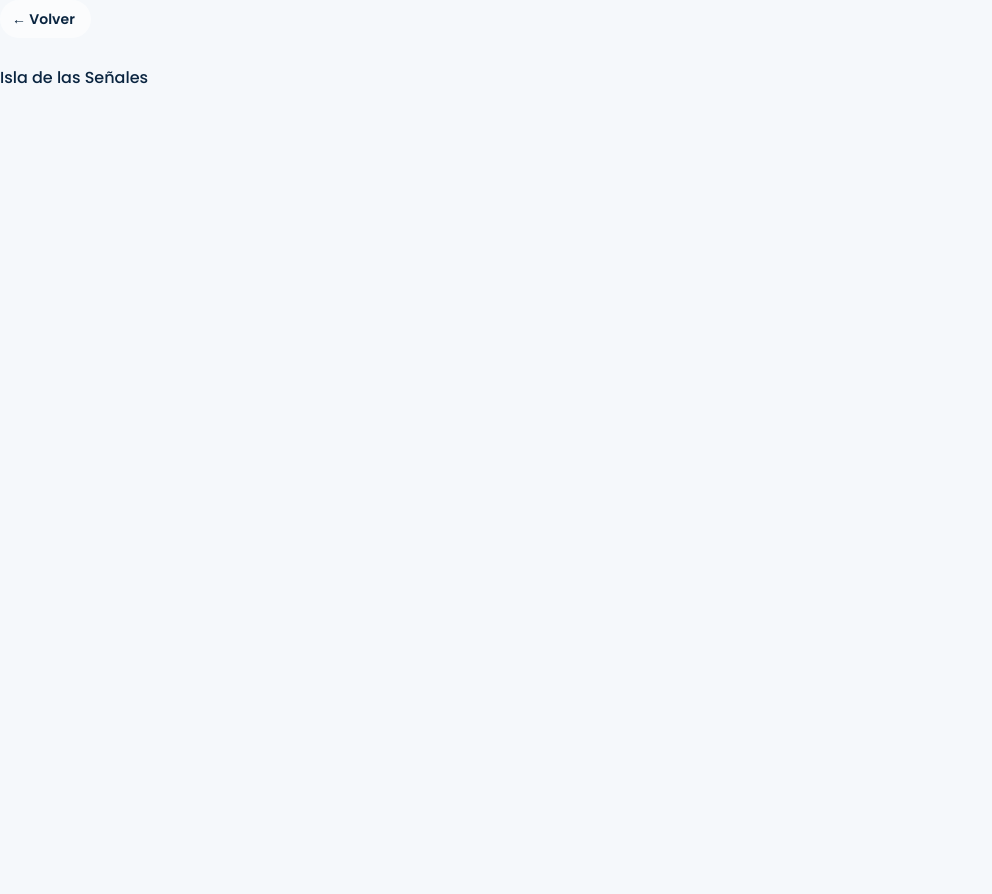
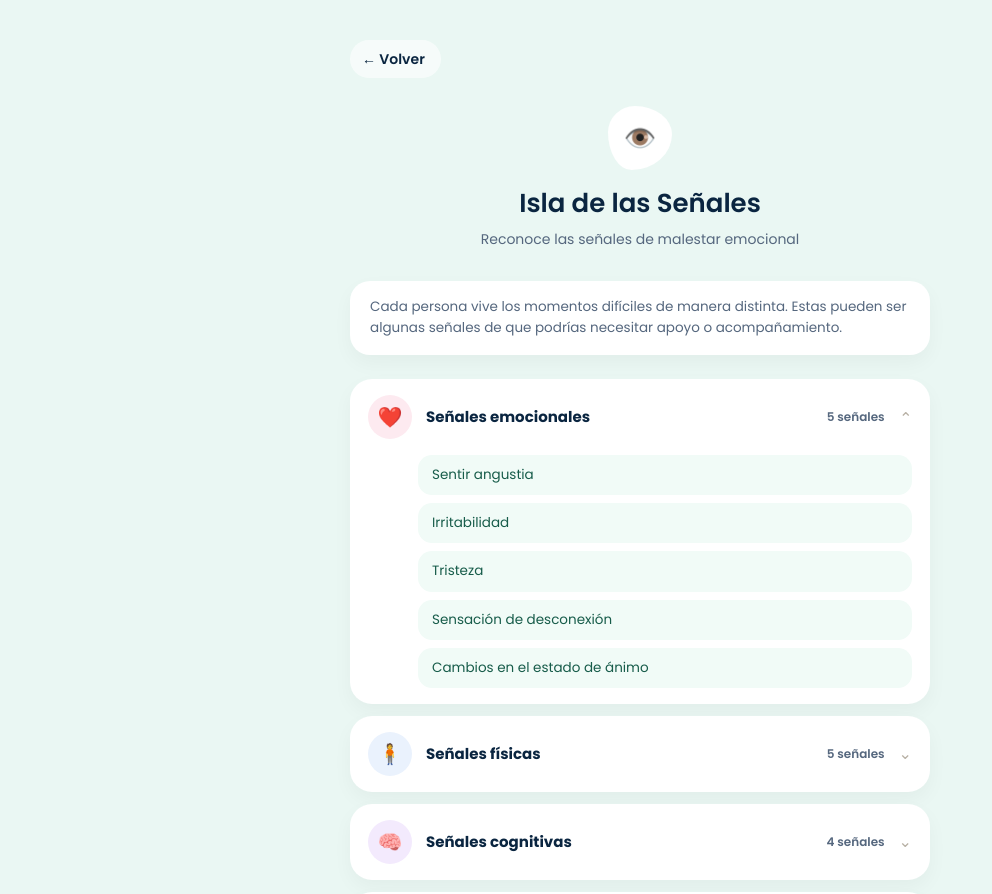
Before and after one commit to JuanRueda08-ucc/ancla-calma, a React (Vite) app in the folder calma-app/: page /islas/senales in a window 1280 px wide. Shown: the top 894 px of the page, without its empty margins (0-992 px from the left). Before the commit the page ends 800 px from the top, so only its background shows below. Built offline with nearby package versions, Linux system fonts and the light colour scheme; a web font is replaced by a local one.

Commit message:
feat: Implemente IslaSenales screen

```diff
--- a/calma-app/src/screens/IslaSenales.jsx
+++ b/calma-app/src/screens/IslaSenales.jsx
@@ -1,10 +1,181 @@
+import { useState } from 'react'
+import { AnimatePresence, motion } from 'framer-motion'
 import BackButton from '../components/BackButton'
+import { riseIn } from '../animations/transitions'
+
+const BLOB_RADIUS = '42% 58% 63% 37% / 41% 44% 56% 59%'
+
+const CATEGORIAS = [
+  {
+    id: 'emocionales',
+    icono: '❤️',
+    iconBg: '#FDEAF0',
+    titulo: 'Señales emocionales',
+    senales: [
+      'Sentir angustia',
+      'Irritabilidad',
+      'Tristeza',
+      'Sensación de desconexión',
+      'Cambios en el estado de ánimo',
+    ],
+  },
+  {
+    id: 'fisicas',
+    icono: '🧍',
+    iconBg: '#EAF2FD',
+    titulo: 'Señales físicas',
+    senales: [
+      'Tensión corporal',
+      'Cansancio',
+      'Respiración acelerada',
+      'Cambios en el sueño',
+      'Molestias físicas',
+    ],
+  },
+  {
+    id: 'cognitivas',
+    icono: '🧠',
+    iconBg: '#F3EAFD',
+    titulo: 'Señales cognitivas',
+    senales: [
+      'Pensamientos repetitivos',
+      'Dificultad para concentrarse',
+      'Sensación de confusión',
+      'Preocupación constante',
+    ],
+  },
+  {
+    id: 'conductuales',
+    icono: '👁️',
+    iconBg: '#FFF8EA',
+    titulo: 'Señales conductuales',
+    senales: [
+      'Aislamiento',
+      'Evitar actividades',
+      'Dificultad para comunicarse',
+      'Cambios en rutinas',
+    ],
+  },
+]
+
+function Acordeon({ categoria, abierto, onToggle, delay }) {
+  return (
+    <motion.div
+      {...riseIn(delay)}
+      className="mb-3 overflow-hidden rounded-[22px] bg-white shadow-[0_8px_20px_rgba(0,0,0,0.04)]"
+    >
+      <button
+        type="button"
+        onClick={onToggle}
+        aria-expanded={abierto}
+        className="flex w-full items-center gap-3.5 px-[18px] py-4 text-left"
+      >
+        <span
+          className="flex h-11 w-11 flex-shrink-0 items-center justify-center rounded-full text-xl"
+          style={{ background: categoria.iconBg }}
+        >
+          {categoria.icono}
+        </span>
+        <span className="flex-1 text-[15px] font-bold text-ink">{categoria.titulo}</span>
+        <span className="whitespace-nowrap text-xs font-semibold text-ink-soft">
+          {categoria.senales.length} señales
+        </span>
+        <motion.span
+          animate={{ rotate: abierto ? 180 : 0 }}
+          transition={{ duration: 0.2 }}
+          className="text-[#B7B0A4]"
+        >
+          ⌄
+        </motion.span>
+      </button>
+
+      <AnimatePresence initial={false}>
+        {abierto && (
+          <motion.div
+            key="content"
+            initial={{ height: 0, opacity: 0 }}
+            animate={{ height: 'auto', opacity: 1 }}
+            exit={{ height: 0, opacity: 0 }}
+            transition={{ duration: 0.25, ease: 'easeInOut' }}
+            className="overflow-hidden"
+          >
+            <div className="flex flex-col gap-2 px-[18px] pb-4 pl-[68px]">
+              {categoria.senales.map((senal) => (
+                <div
+                  key={senal}
+                  className="rounded-[14px] bg-acomp-bg px-3.5 py-2.5 text-[13.5px] text-[#175C4A]"
+                >
+                  {senal}
+                </div>
+              ))}
+            </div>
+          </motion.div>
+        )}
+      </AnimatePresence>
+    </motion.div>
+  )
+}
 
 export default function IslaSenales() {
+  const [abiertos, setAbiertos] = useState(new Set(['emocionales']))
+
+  const toggleAcordeon = (id) => {
+    setAbiertos((prev) => {
+      const next = new Set(prev)
+      if (next.has(id)) {
+        next.delete(id)
+      } else {
+        next.add(id)
+      }
+      return next
+    })
+  }
+
   return (
-    <div>
-      <BackButton to="/islas" />
-      <h1>Isla de las Señales</h1>
+    <div className="min-h-screen bg-senales-bg">
+      <div className="mx-auto max-w-[620px] px-5 pb-20 pt-10">
+        <BackButton to="/islas" />
+
+        <motion.div {...riseIn(0)} className="mb-8 text-center">
+          <div
+            className="mx-auto mb-3.5 flex h-16 w-16 items-center justify-center bg-white text-[26px]"
+            style={{ borderRadius: BLOB_RADIUS }}
+          >
+            👁️
+          </div>
+          <h1 className="mb-1.5 text-[26px] font-semibold text-ink">Isla de las Señales</h1>
+          <p className="text-sm text-ink-soft">Reconoce las señales de malestar emocional</p>
+        </motion.div>
+
+        <motion.div
+          {...riseIn(0.08)}
+          className="mb-6 rounded-[20px] bg-white px-5 py-4 text-[13.5px] leading-[1.55] text-ink-soft shadow-[0_8px_20px_rgba(0,0,0,0.04)]"
+        >
+          Cada persona vive los momentos difíciles de manera distinta. Estas pueden ser algunas
+          señales de que podrías necesitar apoyo o acompañamiento.
+        </motion.div>
+
+        {CATEGORIAS.map((categoria, index) => (
+          <Acordeon
+            key={categoria.id}
+            categoria={categoria}
+            abierto={abiertos.has(categoria.id)}
+            onToggle={() => toggleAcordeon(categoria.id)}
+            delay={0.14 + index * 0.05}
+          />
+        ))}
+
+        <motion.div
+          {...riseIn(0.14 + CATEGORIAS.length * 0.05)}
+          className="mt-4 flex items-start gap-3 rounded-[20px] bg-sand-deep px-5 py-4"
+        >
+          <span className="text-xl">🛡️</span>
+          <p className="text-[13.5px] leading-[1.55] text-ink-soft">
+            Estas señales son orientativas, no definitorias. Si sientes que necesitas apoyo, está
+            bien buscarlo.
+          </p>
+        </motion.div>
+      </div>
     </div>
   )
 }
```
